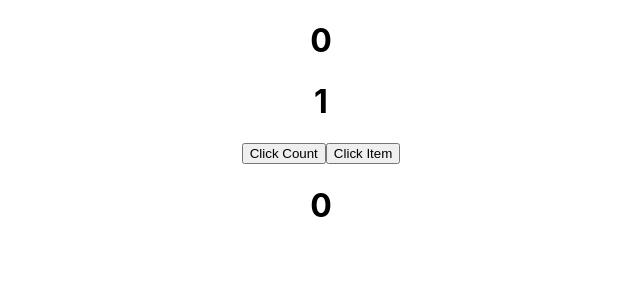
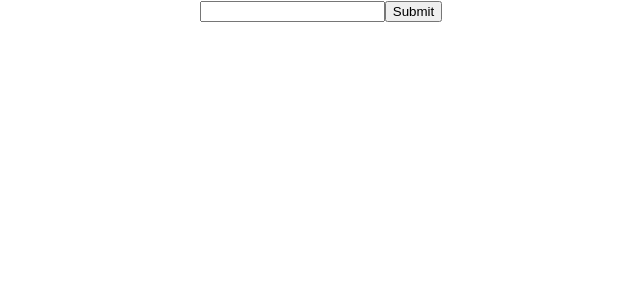
Before and after one commit to codeBurner0/React-JS-Complete, a React (Create React App) app: page / in a window 1280 px wide. Shown: the top 300 px of the page, without its empty margins (319-959 px from the left). Built offline with nearby package versions, Linux system fonts and the light colour scheme.

Commit message:
UseRef Hook in Class compo.

```diff
--- a/src/App.js
+++ b/src/App.js
@@ -18,12 +18,13 @@ import React from 'react'
 // import TableNestedList from './Components/JS/TableNestedList'
 // import Parent from './Components/LiftingStateUp.js/Parent'
 // import PureComponentFunction from './Components/Pure Component/PureComponentFunction'
-import UseMemo from './Components/Hooks/UseMemo'
+// import UseMemo from './Components/Hooks/UseMemo'
+import UseRefClass from './Components/Hooks/UseRef/UseRefClass'
 
 function App() {
   return (
     <div>
-      <UseMemo/>
+      <UseRefClass/>
     </div>
   )
 }
--- /dev/null
+++ b/src/Components/Hooks/UseRef/UseRefClass.js
@@ -0,0 +1,21 @@
+import React, { Component,createRef } from 'react'
+
+export default class UseRefClass extends Component {
+    constructor(){
+        super();
+        this.ref=createRef();
+    }
+    Clicker(){
+        console.log(this.ref.current.value);
+        this.ref.current.style.color="red";
+        this.ref.current.style.backgroundColor="gray";
+    }
+  render() {
+    return (
+      <div>
+        <input type="text" ref={this.ref}/>
+        <button onClick={()=>this.Clicker()}>Submit</button>
+      </div>
+    )
+  }
+}
```
